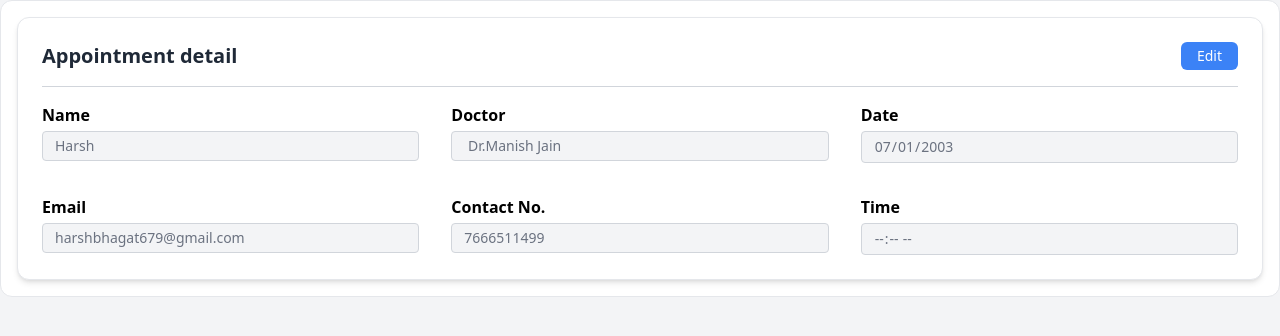
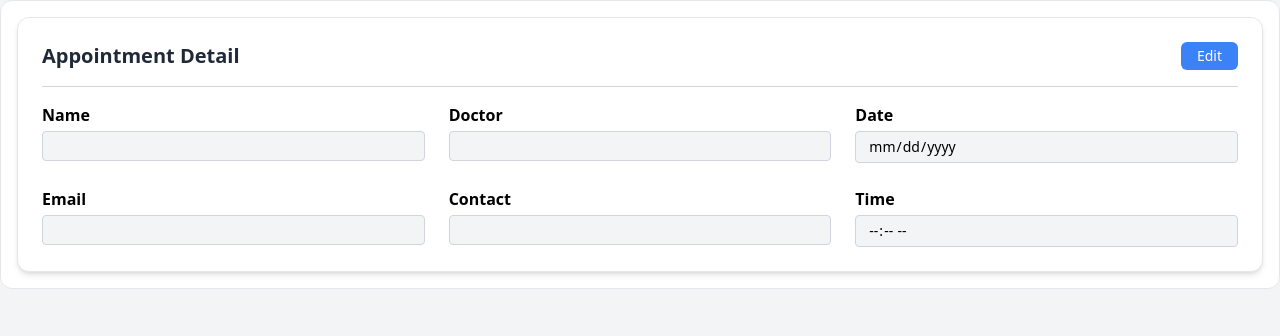
Before and after one commit to phulrepalak/EHRapp, a PHP site: template pages/appointment-detail.php in a window 1280 px wide. Shown: the top 336 px of the page. Run offline with PHP 8.4, Linux system fonts and the light colour scheme; the template is opened without the code that fills it: most values are stand-ins (such as "Sample title", 1, 10 or a date in 2020); some libraries are stand-ins or nearby versions.

Commit message:
Update code

```diff
--- a/pages/appointment-detail.php
+++ b/pages/appointment-detail.php
@@ -1,62 +1,131 @@
-      <!-- Form -->
-        <div id="mid" class="w-full h-full border rounded-xl p-4 bg-white">
+<?php
+include 'db.php';
+error_reporting(E_ALL);
+ini_set('display_errors', 1);
+
+$patient_id = isset($_GET['id']) ? intval($_GET['id']) : 0;
+
+$message = "";
+
+if ($_SERVER["REQUEST_METHOD"] === "POST" && $patient_id > 0) {
+    $name    = trim($_POST['name']);
+    $email   = trim($_POST['email']);
+    $contact = trim($_POST['contact']);
+    $doctor  = trim($_POST['doctor']);
+    $date    = $_POST['date'];
+    $time    = $_POST['time'];
+
+    if ($name && $email && $doctor && $date && $time) {
+        // Update patient table
+        $stmt1 = $conn->prepare("UPDATE patient SET name=?, contact=? WHERE id=?");
+        $stmt1->bind_param("ssi", $name, $contact, $patient_id);
+        $stmt1->execute();
+
+        // Check if appointment exists
+        $check = $conn->prepare("SELECT id FROM appointment WHERE patient_id=?");
+        $check->bind_param("i", $patient_id);
+        $check->execute();
+        $check_result = $check->get_result();
+
+        if ($check_result->num_rows > 0) {
+            // Update existing appointment
+            $stmt2 = $conn->prepare("UPDATE appointment SET email=?, doctor_name=?, date=?, time=? WHERE patient_id=?");
+            $stmt2->bind_param("ssssi", $email, $doctor, $date, $time, $patient_id);
+            if ($stmt2->execute()) {
+                $message = "Appointment updated successfully.";
+            } else {
+                $message = "Failed to update appointment.";
+            }
+        } else {
+            // Insert new appointment
+            $stmt3 = $conn->prepare("INSERT INTO appointment (patient_id, email, doctor_name, date, time) VALUES (?, ?, ?, ?, ?)");
+            $stmt3->bind_param("issss", $patient_id, $email, $doctor, $date, $time);
+            if ($stmt3->execute()) {
+                $message = "Appointment saved successfully.";
+            } else {
+                $message = "Failed to save appointment.";
+            }
+        }
+    } else {
+        $message = "All fields are required.";
+    }
+}
+
+// Fetch info to display
+$data = [];
+if ($patient_id > 0) {
+    $stmt = $conn->prepare("SELECT p.name, p.contact, a.email, a.doctor_name, a.date, a.time
+                            FROM patient p
+                            LEFT JOIN appointment a ON p.id = a.patient_id
+                            WHERE p.id = ?");
+    $stmt->bind_param("i", $patient_id);
+    $stmt->execute();
+    $result = $stmt->get_result();
+    $data = $result->fetch_assoc();
+}
+?>
+
+
+
+<!-- HTML + Tailwind UI -->
+<div class="w-full h-full border rounded-xl p-4 bg-white">
     <div class="w-full h-auto mx-auto border rounded-xl p-6 bg-white shadow-md">
         <div class="flex justify-between items-center mb-4">
-                    <h3 class="text-xl font-semibold text-gray-800">Appointment detail</h3>
-
-                    <button id="editBtn" type="button"
-                        class="cursor-pointer bg-blue-500 text-white px-4 py-1 rounded-md text-sm">
+            <h3 class="text-xl font-semibold text-gray-800">Appointment Detail</h3>
+            <button id="editBtn" type="button" class="cursor-pointer bg-blue-500 text-white px-4 py-1 rounded-md text-sm">
                 Edit
             </button>
         </div>
 
+        <?php if ($message): ?>
+            <div class="mb-4 text-sm text-green-600 font-semibold">
+                <?= htmlspecialchars($message) ?>
+            </div>
+        <?php endif; ?>
+
         <div class="h-px bg-gray-300 mb-4"></div>
 
-                <form id="profileForm" class="w-xl grid grid-cols-1 md:grid-cols-3 gap-8">
+        <form id="profileForm" method="POST" class="grid grid-cols-1 md:grid-cols-3 gap-6">
             <div class="flex flex-col">
-                        <label class="font-semibold mb-1" for="firstname"> Name</label>
-                        <input id="firstname" name="firstname" value="Harsh" type="text" readonly
-                            class="read-only:bg-gray-100 read-only:text-gray-500 border border-gray-300 rounded px-3 py-1 text-sm" />
+                <label class="font-semibold mb-1">Name</label>
+                <input name="name" value="<?= htmlspecialchars($data['name'] ?? '') ?>" type="text" readonly class="read-only:bg-gray-100 border border-gray-300 rounded px-3 py-1 text-sm" />
             </div>
 
             <div class="flex flex-col">
-                        <label class="font-semibold mb-1" for="lastname">Doctor</label>
-                        <input id="" name="Doctor" value=" Dr.Manish Jain" type="text" readonly
-                            class="read-only:bg-gray-100 read-only:text-gray-500 border border-gray-300 rounded px-3 py-1 text-sm" />
+                <label class="font-semibold mb-1">Doctor</label>
+                <input name="doctor" value="<?= htmlspecialchars($data['doctor_name'] ?? '') ?>" type="text" readonly class="read-only:bg-gray-100 border border-gray-300 rounded px-3 py-1 text-sm" />
             </div>
 
             <div class="flex flex-col">
-                        <label class="font-semibold mb-1" for="dob">Date </label>
-                        <input id="date" name="date" value="2003-07-01" type="date" readonly
-                            class="read-only:bg-gray-100 read-only:text-gray-500 border border-gray-300 rounded px-3 py-1 text-sm" />
+                <label class="font-semibold mb-1">Date</label>
+                <input name="date" value="<?= htmlspecialchars($data['date'] ?? '') ?>" type="date" readonly class="read-only:bg-gray-100 border border-gray-300 rounded px-3 py-1 text-sm" />
             </div>
 
             <div class="flex flex-col">
-                        <label class="font-semibold mb-1" for="email">Email</label>
-                        <input id="email" name="email" value="harshbhagat679@gmail.com" type="email" readonly
-                            class="read-only:bg-gray-100 read-only:text-gray-500 border border-gray-300 rounded px-3 py-1 text-sm" />
+                <label class="font-semibold mb-1">Email</label>
+                <input name="email" value="<?= htmlspecialchars($data['email'] ?? '') ?>" type="email" readonly class="read-only:bg-gray-100 border border-gray-300 rounded px-3 py-1 text-sm" />
             </div>
 
             <div class="flex flex-col">
-                        <label class="font-semibold mb-1" for="contact">Contact No.</label>
-                        <input id="contact" name="contact" value="7666511499" type="tel" readonly
-                            class="read-only:bg-gray-100 read-only:text-gray-500 border border-gray-300 rounded px-3 py-1 text-sm" />
+                <label class="font-semibold mb-1">Contact</label>
+                <input name="contact" value="<?= htmlspecialchars($data['contact'] ?? '') ?>" type="tel" readonly class="read-only:bg-gray-100 border border-gray-300 rounded px-3 py-1 text-sm" />
             </div>
 
             <div class="flex flex-col">
-                        <label class="font-semibold mb-1" for="role">Time</label>
-                        <input id="time" name="time" value="time" type="time" readonly
-                            class="read-only:bg-gray-100 read-only:text-gray-500 border border-gray-300 rounded px-3 py-1 text-sm" />
+                <label class="font-semibold mb-1">Time</label>
+                <input name="time" value="<?= htmlspecialchars($data['time'] ?? '') ?>" type="time" readonly class="read-only:bg-gray-100 border border-gray-300 rounded px-3 py-1 text-sm" />
             </div>
+
+            <button type="submit" id="saveBtn" class="hidden col-span-1 md:col-span-3 mt-2 bg-green-600 text-white px-4 py-2 rounded">
+                Save Changes
+            </button>
         </form>
     </div>
 </div>
-    </div>
-</div>
 
-<!-- Simple JS to Make Form Editable -->
 <script>
     const editBtn = document.getElementById('editBtn');
+    const saveBtn = document.getElementById('saveBtn');
     const inputs = document.querySelectorAll('#profileForm input');
 
     let isEditing = false;
@@ -65,26 +134,19 @@
         isEditing = !isEditing;
 
         inputs.forEach(input => {
-            if (isEditing) {
-                input.removeAttribute('readonly');
-                input.classList.remove('read-only:bg-gray-100', 'read-only:text-gray-500');
-                input.classList.add('bg-white', 'text-black', 'border-blue-500');
-            } else {
-                input.setAttribute('readonly', true);
-                input.classList.add('read-only:bg-gray-100', 'read-only:text-gray-500');
-                input.classList.remove('bg-white', 'text-black', 'border-blue-500');
-            }
+            input.readOnly = !isEditing;
+            input.classList.toggle('read-only:bg-gray-100', !isEditing);
+            input.classList.toggle('border-blue-500', isEditing);
         });
 
-        //  button text and color
         if (isEditing) {
-            editBtn.textContent = 'Save';
-            editBtn.classList.remove('bg-blue-500');
-            editBtn.classList.add('bg-green-500');
+            editBtn.textContent = 'Cancel';
+            editBtn.classList.replace('bg-blue-500', 'bg-red-500');
+            saveBtn.classList.remove('hidden');
         } else {
             editBtn.textContent = 'Edit';
-            editBtn.classList.remove('bg-green-500');
-            editBtn.classList.add('bg-blue-500');
+            editBtn.classList.replace('bg-red-500', 'bg-blue-500');
+            saveBtn.classList.add('hidden');
         }
     });
 </script>
```
Lines whose indentation alone changed are shown as unchanged.
